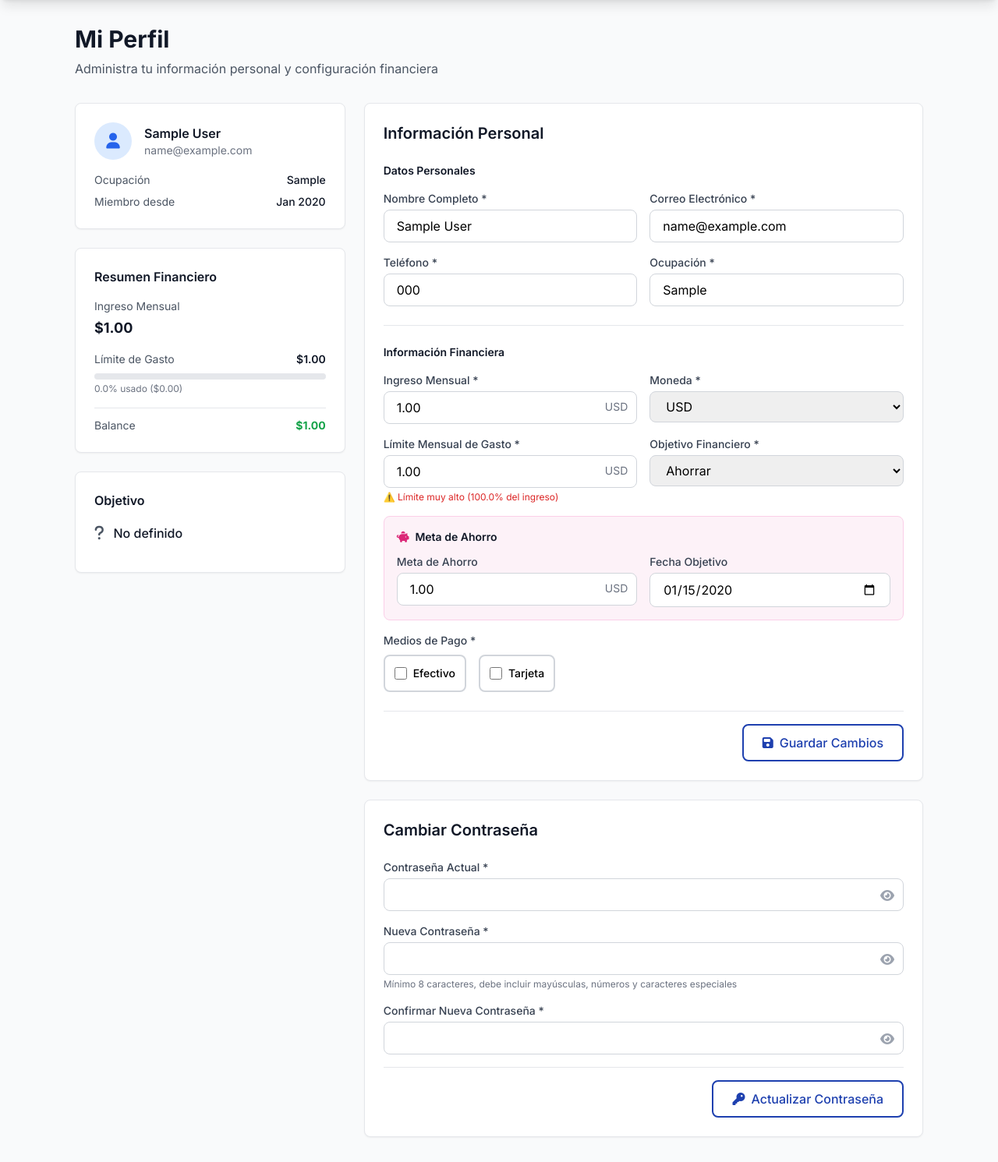
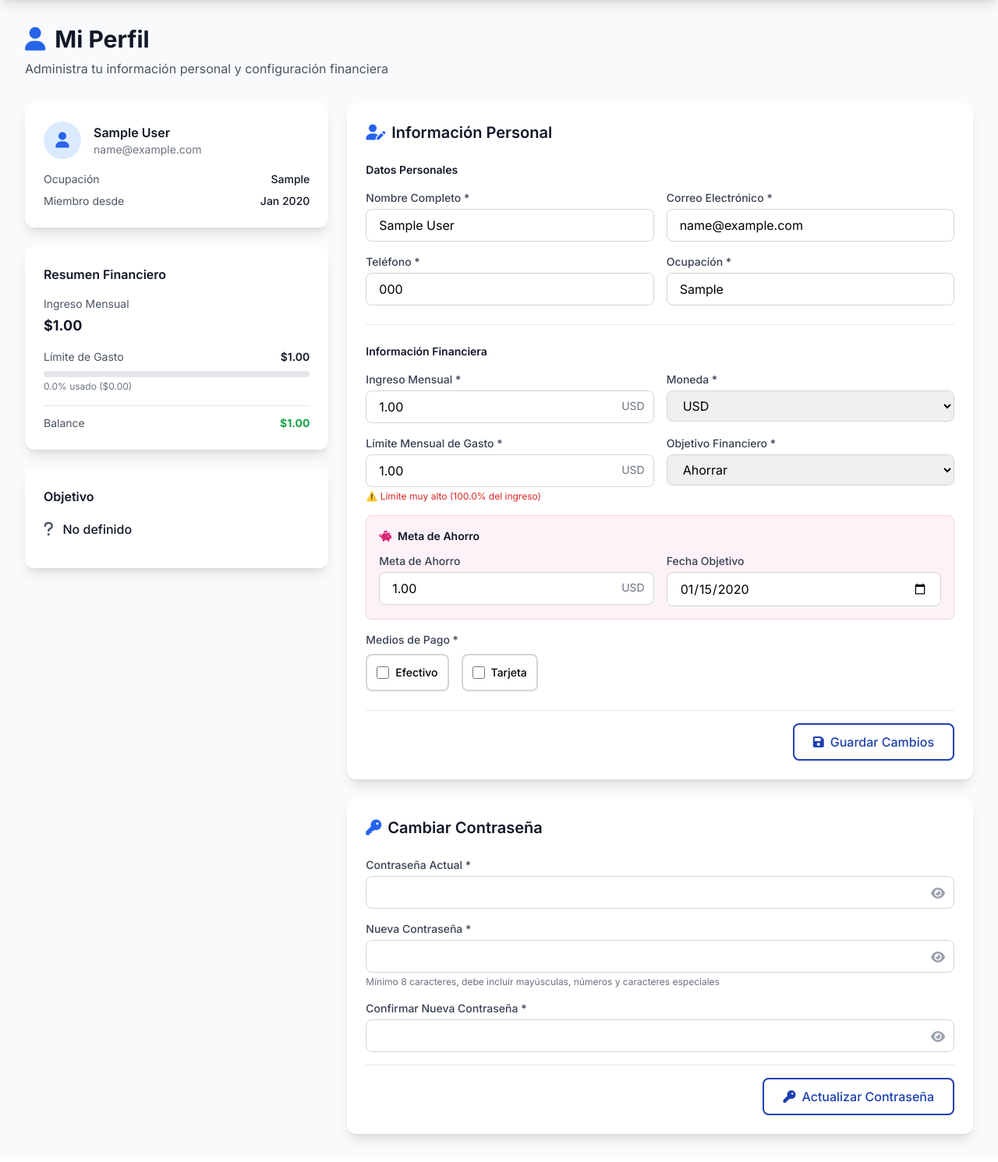
Before and after one commit to hazelhd20/App-Control-Gastos-Personales, a PHP site: page /index.php?page=profile in a window 1280 px wide. Shown: the part 64-1555 px from the top of the page at 78% size. After the commit the page ends 1531 px from the top, so only its background shows below. Run offline with PHP 8.4, Linux system fonts and the light colour scheme; the visitor is signed in with stand-in values (Sample User, id 1); tables that the repository leaves empty hold one stand-in row (values such as "Sample post"); some libraries are stand-ins or nearby versions.

Commit message:
Ajustes de diseño en perfil

```diff
--- a/views/profile.php
+++ b/views/profile.php
@@ -46,22 +46,24 @@ unset($_SESSION['password_errors']);
 ?>
 
 <div class="min-h-screen bg-gray-50 py-6 sm:py-8">
-    <div class="max-w-6xl mx-auto px-4 sm:px-6 lg:px-8">
+    <div class="max-w-7xl mx-auto px-4 sm:px-6 lg:px-8">
         <!-- Header -->
-        <div class="mb-8">
-            <h1 class="text-3xl font-bold text-gray-900">Mi Perfil</h1>
-            <p class="text-gray-600 mt-2">Administra tu información personal y configuración financiera</p>
+        <div class="mb-6 sm:mb-8">
+            <h1 class="text-2xl sm:text-3xl font-bold text-gray-900">
+                <i class="fas fa-user mr-2 sm:mr-3 text-blue-600"></i>Mi Perfil
+            </h1>
+            <p class="text-sm sm:text-base text-gray-600 mt-2">Administra tu información personal y configuración financiera</p>
         </div>
 
         <?php if ($flash): ?>
-            <div class="mb-6 alert-auto-hide <?php echo $flash['type'] === 'error' ? 'alert-danger' : 'alert-success'; ?>">
+            <div class="mb-4 sm:mb-6 alert-auto-hide <?php echo $flash['type'] === 'error' ? 'alert-danger' : 'alert-success'; ?>">
                 <i class="fas <?php echo $flash['type'] === 'error' ? 'fa-exclamation-circle' : 'fa-check-circle'; ?>"></i>
                 <p class="text-sm"><?php echo htmlspecialchars($flash['message']); ?></p>
             </div>
         <?php endif; ?>
 
         <?php if (!empty($errors)): ?>
-            <div class="mb-6 alert-danger">
+            <div class="mb-4 sm:mb-6 alert-danger">
                 <i class="fas fa-exclamation-circle"></i>
                 <div class="flex-1">
                     <p class="font-semibold mb-2">Por favor corrige los siguientes errores:</p>
@@ -74,11 +76,11 @@ unset($_SESSION['password_errors']);
             </div>
         <?php endif; ?>
 
-        <div class="grid grid-cols-1 lg:grid-cols-3 gap-6">
+        <div class="grid grid-cols-1 lg:grid-cols-3 gap-4 sm:gap-6">
             <!-- Sidebar - Summary Cards -->
-            <div class="lg:col-span-1 space-y-6">
+            <div class="lg:col-span-1 space-y-4 sm:space-y-6">
                 <!-- User Card -->
-                <div class="bg-white rounded-lg shadow-sm border border-gray-200 p-6">
+                <div class="bg-white rounded-xl shadow-lg p-4 sm:p-6">
                     <div class="flex items-center mb-4">
                         <div class="w-12 h-12 rounded-full bg-blue-100 flex items-center justify-center">
                             <i class="fas fa-user text-blue-600 text-xl"></i>
@@ -101,7 +103,7 @@ unset($_SESSION['password_errors']);
                 </div>
 
                 <!-- Financial Summary -->
-                <div class="bg-white rounded-lg shadow-sm border border-gray-200 p-6">
+                <div class="bg-white rounded-xl shadow-lg p-4 sm:p-6">
                     <h3 class="font-semibold text-gray-900 mb-4">Resumen Financiero</h3>
                     <div class="space-y-4">
                         <div>
@@ -137,7 +139,7 @@ unset($_SESSION['password_errors']);
                 </div>
 
                 <!-- Goal Card -->
-                <div class="bg-white rounded-lg shadow-sm border border-gray-200 p-6">
+                <div class="bg-white rounded-xl shadow-lg p-4 sm:p-6">
                     <h3 class="font-semibold text-gray-900 mb-4">Objetivo</h3>
                     <?php
                     $goals = [
@@ -182,10 +184,12 @@ unset($_SESSION['password_errors']);
             </div>
 
             <!-- Main Content - Forms -->
-            <div class="lg:col-span-2 space-y-6">
+            <div class="lg:col-span-2 space-y-4 sm:space-y-6">
                 <!-- Profile Form -->
-                <div class="bg-white rounded-lg shadow-sm border border-gray-200 p-6">
-                    <h2 class="text-xl font-semibold text-gray-900 mb-6">Información Personal</h2>
+                <div class="bg-white rounded-xl shadow-lg p-4 sm:p-6">
+                    <h2 class="text-lg sm:text-xl font-semibold text-gray-900 mb-4 sm:mb-6">
+                        <i class="fas fa-user-edit mr-2 text-blue-600"></i>Información Personal
+                    </h2>
 
                     <form action="<?php echo BASE_URL; ?>public/index.php?action=update-profile" method="POST" class="space-y-6" data-validate="true">
                         <!-- Personal Information -->
@@ -403,11 +407,13 @@ unset($_SESSION['password_errors']);
                 </div>
 
                 <!-- Change Password Section -->
-                <div class="bg-white rounded-lg shadow-sm border border-gray-200 p-6">
-                    <h2 class="text-xl font-semibold text-gray-900 mb-6">Cambiar Contraseña</h2>
+                <div class="bg-white rounded-xl shadow-lg p-4 sm:p-6">
+                    <h2 class="text-lg sm:text-xl font-semibold text-gray-900 mb-4 sm:mb-6">
+                        <i class="fas fa-key mr-2 text-blue-600"></i>Cambiar Contraseña
+                    </h2>
 
                     <?php if (!empty($password_errors)): ?>
-                        <div class="mb-6 alert-danger">
+                        <div class="mb-4 sm:mb-6 alert-danger">
                             <i class="fas fa-exclamation-circle"></i>
                             <div class="flex-1">
                                 <p class="font-semibold mb-2">Por favor corrige los siguientes errores:</p>
```
